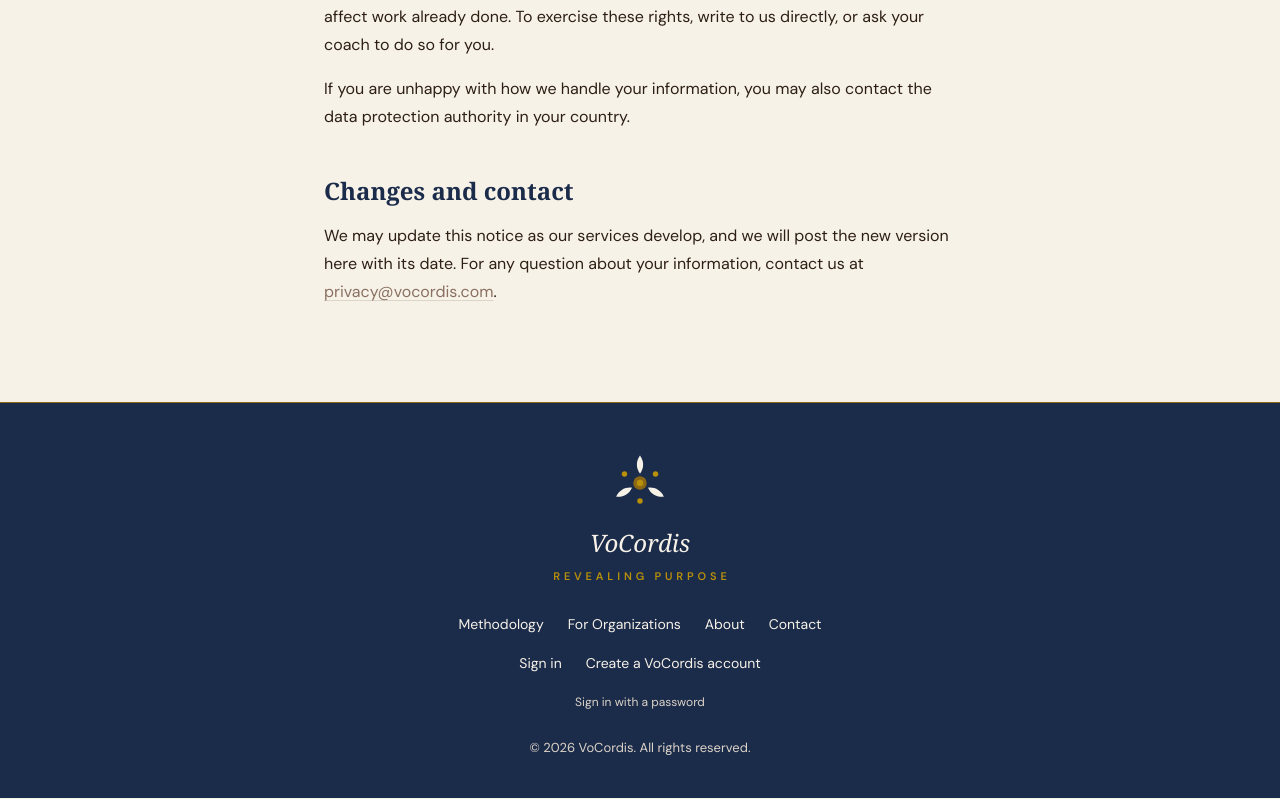
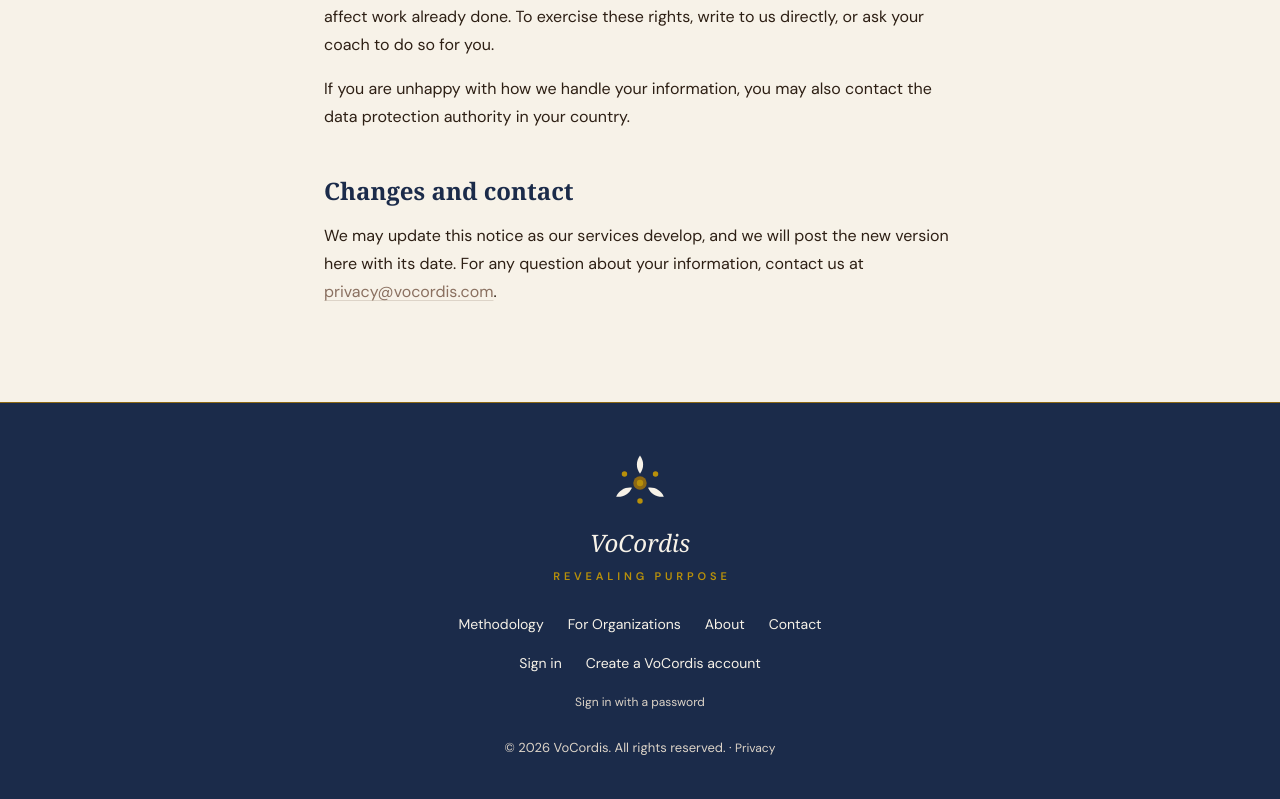
Before and after one commit to messianecaze/vocordis-homepage, a Next.js app: page /privacy in a window 1280 px wide. Shown: the part 2394-3193 px from the top of the page. Built offline with nearby package versions, Linux system fonts and the light colour scheme.

Commit message:
Add files via upload

```diff
--- a/app/components/SiteFooter.tsx
+++ b/app/components/SiteFooter.tsx
@@ -20,7 +20,9 @@ export function SiteFooter() {
       <div className="footer-small" style={{ marginBottom: "1.5rem" }}>
         <a href="https://app.vocordis.com/login?password=1">Sign in with a password</a>
       </div>
-      <p className="footer-small">© 2026 VoCordis. All rights reserved.</p>
+      <p className="footer-small">
+        © 2026 VoCordis. All rights reserved. · <Link href="/privacy">Privacy</Link>
+      </p>
     </footer>
   );
 }
```
